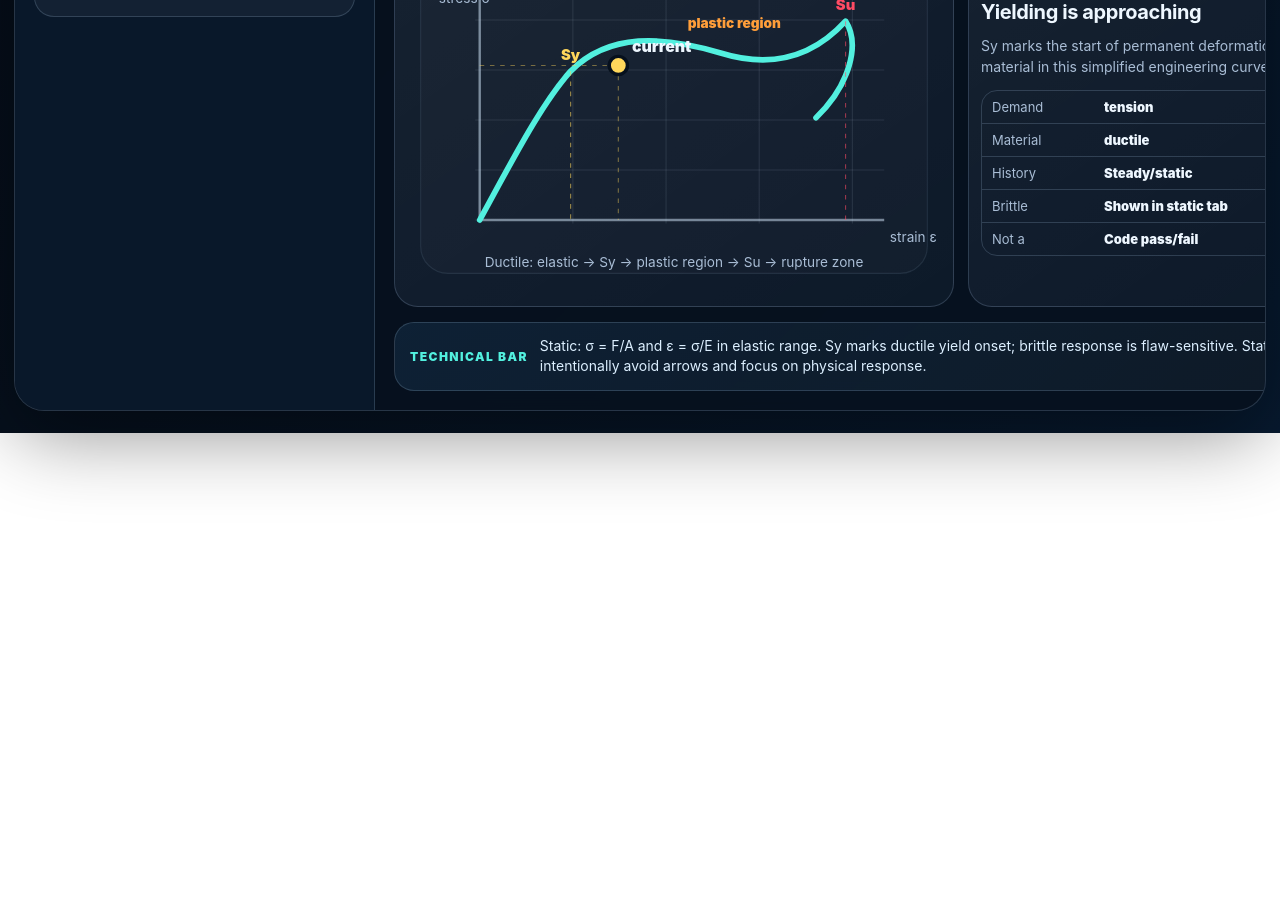
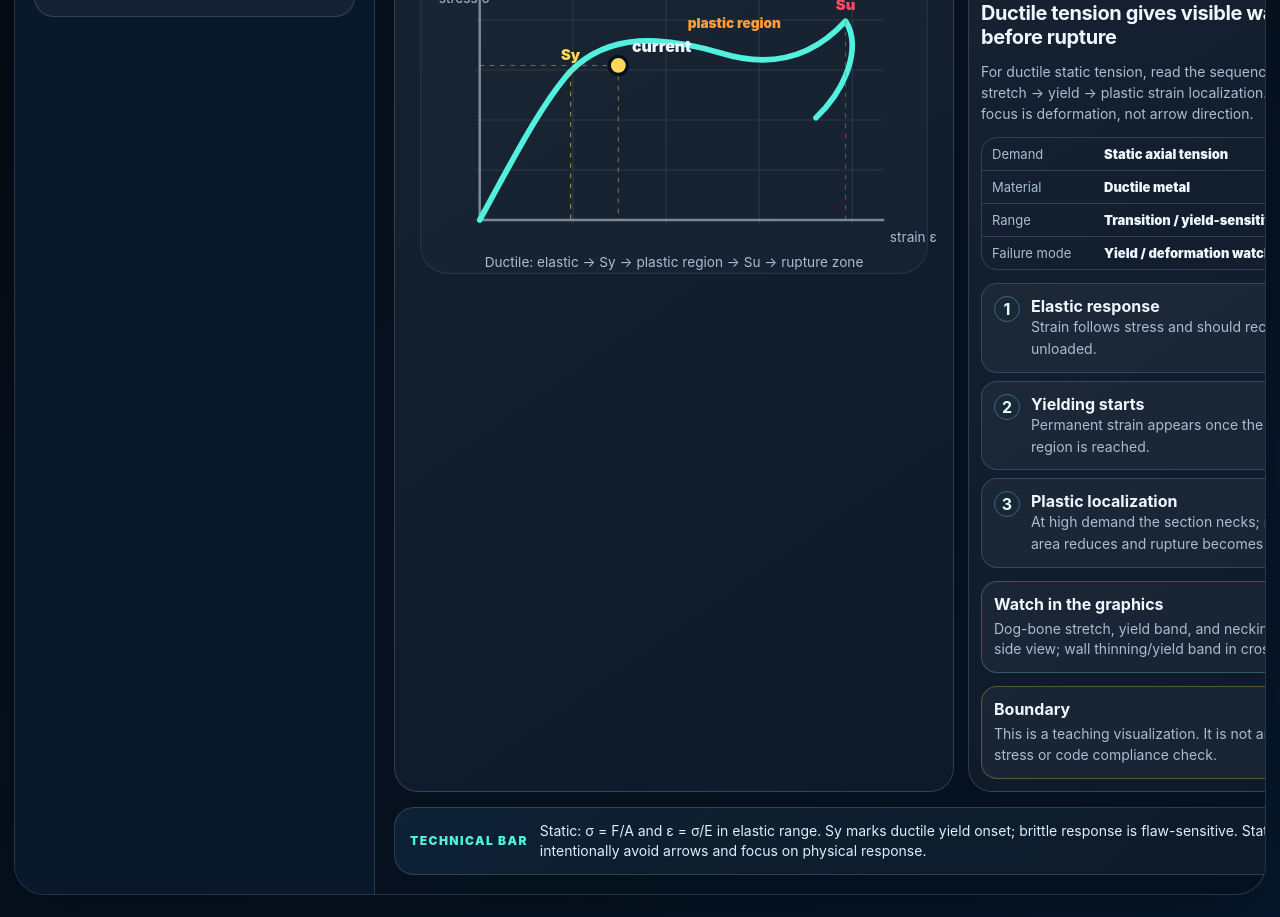
Before and after one commit to reallaksh19/PipingStressIllustration, a React (Vite) app in the folder failure-strength-lab-v3/: page / in a window 1280 px wide. Shown: the part 860-1777 px from the top of the page. Before the commit the page ends 1293 px from the top, so only its background shows below. Built offline with nearby package versions, Linux system fonts and the light colour scheme.

Commit message:
Revamp failure interpretation readout

```diff
--- a/failure-strength-lab-v3/src/components/Interpretation.tsx
+++ b/failure-strength-lab-v3/src/components/Interpretation.tsx
@@ -1,17 +1,139 @@
 import { LabState, Status } from '../model/types';
+import { allowableStressRangePercent, cycleLabel, logCycles } from '../model/fatigueModel';
+
+type Item = { label: string; value: string };
+type Step = { title: string; text: string };
+type Readout = { headline: string; principle: string; items: Item[]; steps: Step[]; watch: string; caution: string };
 
 export function Interpretation({ state, status }: { state: LabState; status: Status }) {
-  const isFatigue = state.mode === 'fatigue';
-  return <div className="interp">
+  const r = state.mode === 'fatigue' ? fatigueReadout(state) : staticReadout(state);
+  return <div className="interp" style={{ gap: 13 }}>
     <span className="badge" style={{ color: status.color }}>{status.badge}</span>
-    <h3 className="result-title">{status.title}</h3>
-    <p className="copy">{status.copy}</p>
+    <h3 className="result-title">{r.headline}</h3>
+    <p className="copy">{r.principle}</p>
+
     <div className="table">
-      <div><span>Demand</span><b>{isFatigue ? 'Repeated Δσ' : state.staticDemand}</b></div>
-      <div><span>Material</span><b>{isFatigue ? 'Ductile metallic pipe' : state.material}</b></div>
-      <div><span>History</span><b>{isFatigue ? 'Cyclic metal fatigue' : 'Steady/static'}</b></div>
-      <div><span>Brittle</span><b>{isFatigue ? 'Concept text only' : 'Shown in static tab'}</b></div>
-      <div><span>Not a</span><b>Code pass/fail</b></div>
+      {r.items.map(item => <div key={item.label}><span>{item.label}</span><b>{item.value}</b></div>)}
     </div>
+
+    <div style={{ display: 'grid', gap: 8 }}>
+      {r.steps.map((step, index) => <div className="card" key={step.title} style={{ gridTemplateColumns: '32px 1fr', alignItems: 'start' }}>
+        <b style={{ display: 'grid', placeItems: 'center', width: 26, height: 26, borderRadius: 999, border: '1px solid rgba(82,240,223,.35)', color: '#dcfffb' }}>{index + 1}</b>
+        <span><b>{step.title}</b><br/><span className="copy">{step.text}</span></span>
+      </div>)}
+    </div>
+
+    <div className="bucket" style={{ borderColor: 'rgba(82,240,223,.28)' }}><b>Watch in the graphics</b><span className="copy">{r.watch}</span></div>
+    <div className="bucket" style={{ borderColor: 'rgba(255,215,91,.28)' }}><b>Boundary</b><span className="copy">{r.caution}</span></div>
   </div>;
 }
+
+function staticReadout(state: LabState): Readout {
+  const ductile = state.material === 'ductile';
+  const tension = state.staticDemand === 'tension';
+  const load = state.staticLoad;
+  const level = load < 45 ? 'Elastic teaching range' : load < 72 ? 'Transition / yield-sensitive range' : 'Damage range';
+
+  if (ductile && tension) {
+    return {
+      headline: load >= 72 ? 'Ductile tensile plasticity controls the picture' : 'Ductile tension gives visible warning before rupture',
+      principle: 'For ductile static tension, read the sequence as elastic stretch → yield → plastic strain localization. The visual focus is deformation, not arrow direction.',
+      items: [
+        { label: 'Demand', value: 'Static axial tension' },
+        { label: 'Material', value: 'Ductile metal' },
+        { label: 'Range', value: level },
+        { label: 'Failure mode', value: load >= 72 ? 'Necking / rupture risk' : 'Yield / deformation watch' },
+      ],
+      steps: [
+        { title: 'Elastic response', text: 'Strain follows stress and should recover when unloaded.' },
+        { title: 'Yielding starts', text: 'Permanent strain appears once the simplified Sy region is reached.' },
+        { title: 'Plastic localization', text: 'At high demand the section necks; remaining area reduces and rupture becomes plausible.' },
+      ],
+      watch: 'Dog-bone stretch, yield band, and necking lines in side view; wall thinning/yield band in cross-section.',
+      caution: 'This is a teaching visualization. It is not an allowable-stress or code compliance check.',
+    };
+  }
+
+  if (ductile && !tension) {
+    return {
+      headline: load >= 72 ? 'Ductile compression is governed by plastic instability' : 'Ductile compression should read as squash, not fracture opening',
+      principle: 'For static compression, the important behavior is shortening, barreling, ovalization, wrinkling, local buckling, or collapse.',
+      items: [
+        { label: 'Demand', value: 'Static axial compression' },
+        { label: 'Material', value: 'Ductile metal' },
+        { label: 'Range', value: level },
+        { label: 'Failure mode', value: load >= 72 ? 'Local buckling / collapse' : 'Yield / ovalization watch' },
+      ],
+      steps: [
+        { title: 'Shortening', text: 'The member shortens under compressive demand.' },
+        { title: 'Plastic squash', text: 'The wall may barrel, wrinkle, or ovalize after yielding.' },
+        { title: 'Instability', text: 'At high demand the limit state becomes local buckling or collapse, not tensile necking.' },
+      ],
+      watch: 'Compression plates, barreling body, wrinkle lines, and ovalized pipe-wall cross-section.',
+      caution: 'Compression capacity also depends on geometry, slenderness, boundary conditions, and imperfections; this panel is conceptual only.',
+    };
+  }
+
+  if (!ductile && tension) {
+    return {
+      headline: load >= 72 ? 'Brittle tension is flaw-controlled fracture risk' : 'Brittle tension gives little deformation warning',
+      principle: 'For brittle static tension, the key idea is a crack or flaw opening under tensile stress. Do not interpret it as yielding and necking.',
+      items: [
+        { label: 'Demand', value: 'Static axial tension' },
+        { label: 'Material', value: 'Brittle / low ductility' },
+        { label: 'Range', value: level },
+        { label: 'Failure mode', value: state.flawEnabled || load >= 45 ? 'Flaw opening / fracture' : 'Elastic until critical flaw' },
+      ],
+      steps: [
+        { title: 'Little plasticity', text: 'Visible strain may stay small even as stress rises.' },
+        { title: 'Flaw sensitivity', text: 'A notch, crack, or defect concentrates tensile stress.' },
+        { title: 'Sudden fracture', text: 'When the flaw becomes critical, separation can occur with little warning.' },
+      ],
+      watch: 'Crack path through the pipe wall and fracture flash; no ductile yield band should be expected.',
+      caution: 'Brittle fracture is governed by flaw size, stress state, toughness, and environment. This is not an S-N fatigue model.',
+    };
+  }
+
+  return {
+    headline: load >= 72 ? 'Brittle compression shows crushing and splitting' : 'Brittle compression is shown as crush/split tendency',
+    principle: 'Brittle compression should not be drawn like tensile crack opening or ductile necking. The concept is crushing, shear splitting, or diagonal fracture.',
+    items: [
+      { label: 'Demand', value: 'Static axial compression' },
+      { label: 'Material', value: 'Brittle / low ductility' },
+      { label: 'Range', value: level },
+      { label: 'Failure mode', value: load >= 72 ? 'Crush / diagonal split' : 'Compression damage watch' },
+    ],
+    steps: [
+      { title: 'Compression demand', text: 'The member is pushed into a shorter state.' },
+      { title: 'Crush zone', text: 'Local crushing or splitting starts before a ductile-looking neck appears.' },
+      { title: 'Break-up', text: 'At high demand diagonal split planes or fragments dominate the visual.' },
+    ],
+    watch: 'Crush halo, diagonal cracks, fragments, and compressed pipe-wall sector.',
+    caution: 'Actual brittle compression strength depends strongly on confinement, geometry, flaws, and support condition.',
+  };
+}
+
+function fatigueReadout(state: LabState): Readout {
+  const logN = logCycles(state.fatigueCyclesSlider);
+  const boundary = allowableStressRangePercent(logN);
+  const ratio = state.fatigueStressRange / Math.max(boundary, 1);
+  const verdict = ratio > 1 ? 'Above boundary' : ratio > 0.82 ? 'Near boundary' : 'Below boundary';
+
+  return {
+    headline: ratio > 1 ? 'Metal fatigue crack-growth risk is high' : ratio > 0.82 ? 'Metal fatigue hotspot is becoming important' : 'Metal fatigue demand is currently low in this teaching view',
+    principle: 'For ductile metallic piping, fatigue is controlled by repeated stress range Δσ, cycles N, and local stress raisers such as weld toes or notches. Brittle material is text-only here.',
+    items: [
+      { label: 'Demand', value: `Repeated Δσ = ${state.fatigueStressRange}%` },
+      { label: 'Cycles', value: `${cycleLabel(state.fatigueCyclesSlider)} cycles` },
+      { label: 'S-N position', value: `${verdict} · limit ≈ ${boundary.toFixed(0)}%` },
+      { label: 'Hotspot', value: state.notchEnabled ? 'Weld/notch active' : 'Smooth detail selected' },
+    ],
+    steps: [
+      { title: 'Cyclic range', text: 'The pipe sees repeated stress range, not a single static load.' },
+      { title: 'Local initiation', text: 'The weld toe or notch concentrates stress and can initiate a microcrack.' },
+      { title: 'Crack propagation', text: 'The cross-section shows cycle-by-cycle growth, beach marks, and final fracture cue.' },
+    ],
+    watch: 'Use side view to locate the cyclic hotspot; use cross-section to understand crack initiation and growth through wall thickness.',
+    caution: 'The S-N curve is conceptual. Once a real crack exists, assessment normally moves toward fracture mechanics, inspection data, ΔK, and critical crack size.',
+  };
+}
```
